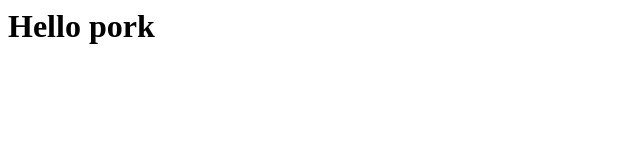
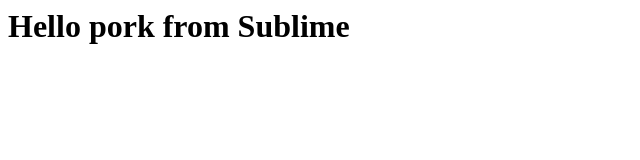
Before and after one commit to miob2b/miob2b.github.io, a plain HTML site: page pork/index.html in a window 1280 px wide. Shown: the whole page, without its empty margins (0-640 px from the left). Drawn offline with Linux system fonts and the light colour scheme.

Commit message:
Update index.html
update from sublime

```diff
--- a/pork/index.html
+++ b/pork/index.html
@@ -1 +1 @@
-<h1>Hello pork</h1>
+<h1>Hello pork from Sublime</h1>
```
